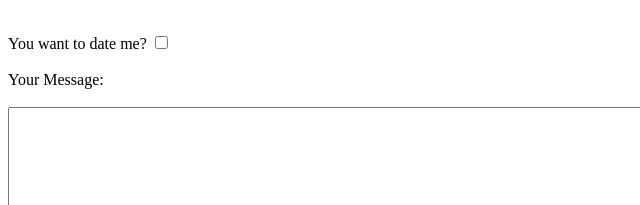
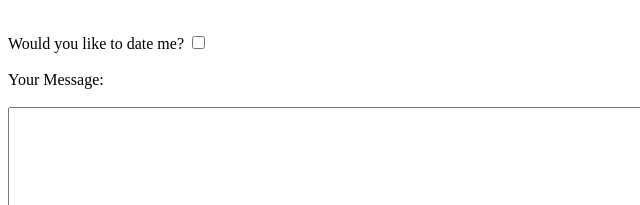
Before and after one commit to durgesxh/CV, a plain HTML site: page contact.html in a window 1280 px wide. Shown: the part 314-519 px from the top of the page, 0-640 px from the left. Drawn offline with Linux system fonts and the light colour scheme.

Commit message:
Update contact.html

```diff
--- a/contact.html
+++ b/contact.html
@@ -26,7 +26,7 @@
             </tr>
         </table>
         <br><br>
-        <label>You want to date me?</label>
+        <label>Would you like to date me?</label>
             <input type="checkbox"><br><br>
         <label >Your Message:</label><br><br>
         <textarea name="YourMessage" id="" cols="80" rows="20"></textarea><br>
```
